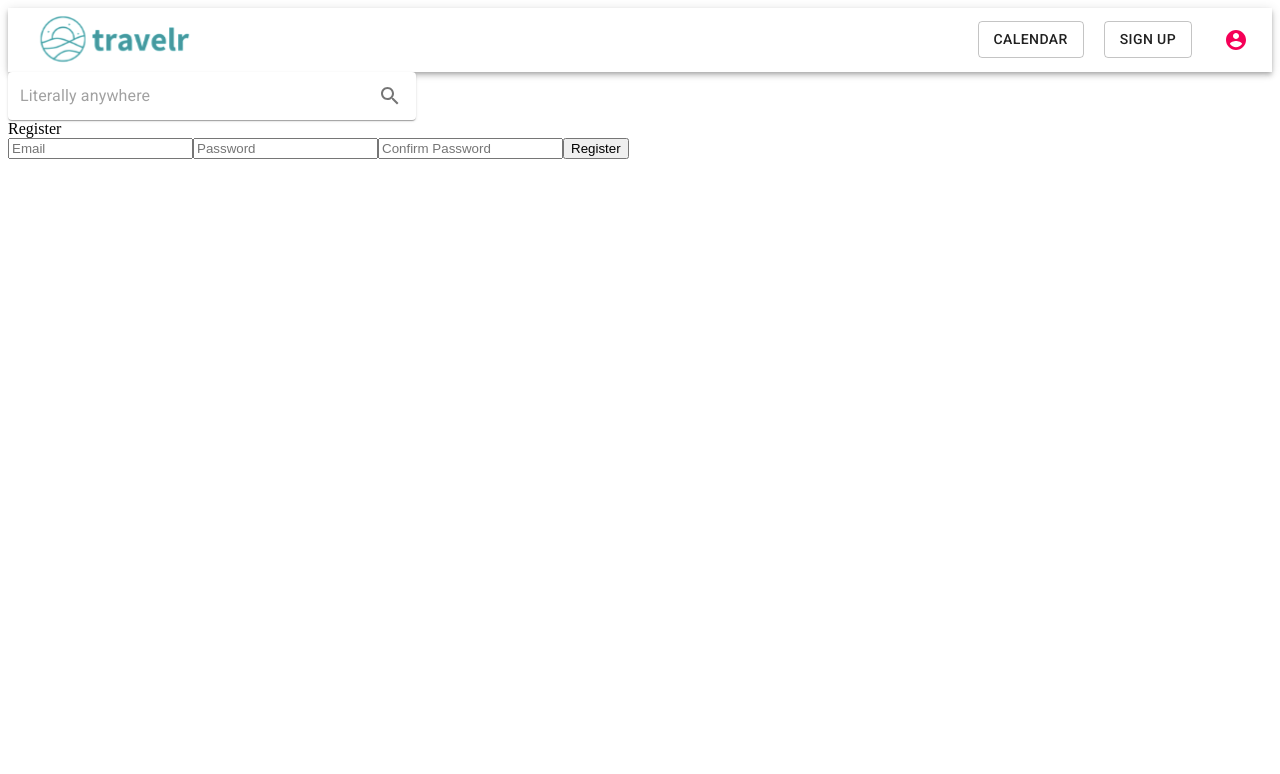
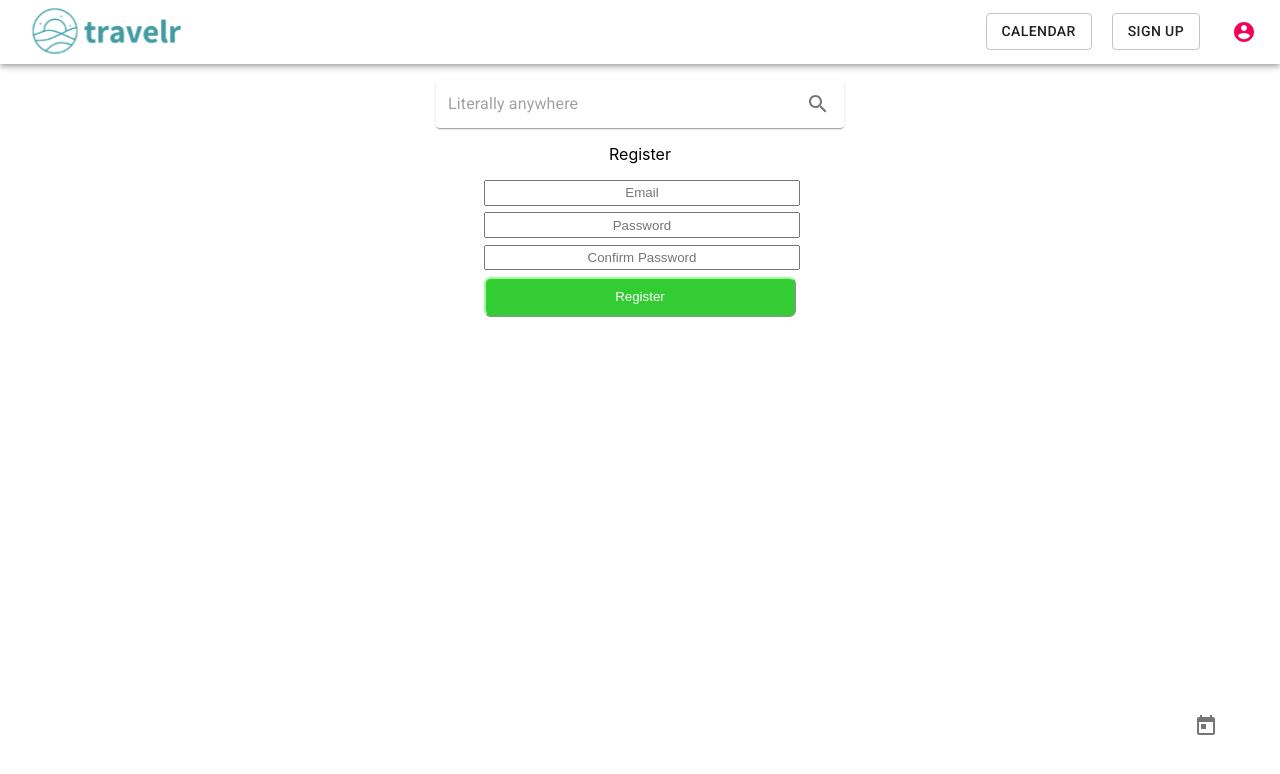
Before and after one commit to janet-chen/CPSC436I-project, a React (Create React App) app: page /register in a window 1280 px wide. Shown: the top 774 px of the page. Built offline with nearby package versions, Linux system fonts and the light colour scheme; what unsplash-js would draw is missing.

Commit message:
Integrated calendar into master branch

```diff
--- a/src/components/App.js
+++ b/src/components/App.js
@@ -10,7 +10,6 @@ import Display from './Display';
 import NavBar from './NavBar';
 import LandingPage from './LandingPage';
 import { BrowserRouter as Router, Route, Switch, Link } from 'react-router-dom';
-import Calendar from 'react-calendar';
 
 
 function App() {
@@ -23,9 +22,9 @@ function App() {
         <Route path="/login" component={Login} />
         <Route path="/register" component={Registration} />
         <Route path="/results" component={Display} />
-        <Route path="/calendar" component={Calendar} />
+        <Route path="/calendar" component={MainCalendar} />
       </Switch>
-
+      <CPopper />
     </Router>
 
 
--- a/src/components/Display.js
+++ b/src/components/Display.js
@@ -10,6 +10,7 @@ import Button from '@material-ui/core/Button';
 import Typography from '@material-ui/core/Typography';
 import FavoriteIcon from '@material-ui/icons/Favorite';
 import IconButton from '@material-ui/core/IconButton';
+import CPopper from './Calendar/CPopper';
 
 const styles = makeStyles => ({
   root: {
--- a/src/components/Media/Media.css
+++ /dev/null
@@ -1,4 +0,0 @@
-/* .media {
-  width: 80px;
-  background-color: lemonchiffon;
-} */
--- a/src/components/Media/Media.js
+++ /dev/null
@@ -1,21 +0,0 @@
-import React, { Component } from 'react';
-import './Media.css';
-
-class Media extends Component {
-  constructor (props) {
-    super(props);
-
-    this.state = {
-    };
-  }
-
-  render () {
-    return (
-      <div className='media' onClick='' onHover=''>
-        Insert video or picture here
-      </div>
-    );
-  }
-}
-
-export default Media;
--- a/src/components/SaveColumn/SaveColumn.js
+++ b/src/components/SaveColumn/SaveColumn.js
@@ -1,6 +1,6 @@
 import React, { Component } from 'react'
 import './SaveColumn.css'
-import Media from '../Media/Media'
+// import Media from '../Media/Media'
 
 export default class Registration extends Component {
     constructor(props) {
@@ -15,9 +15,6 @@ export default class Registration extends Component {
             <div className="saveColumn">
                 Your Favourites
                 <br></br>
-                <Media />
-                <Media />
-                <Media />
             </div>
         )
     }
--- a/src/components/UserForms/UserForms.css
+++ b/src/components/UserForms/UserForms.css
@@ -1,4 +1,4 @@
-/* form {
+form {
     margin: 2em;
     width: 25%;
     margin: 1em auto;
@@ -32,4 +32,4 @@ button:hover {
 .userform {
     text-align: center;
     margin: 1em;
-} */
+}
--- a/src/index.css
+++ b/src/index.css
@@ -1,4 +1,4 @@
-/* body {
+body {
   margin: 0;
   font-family: -apple-system, BlinkMacSystemFont, 'Segoe UI', 'Roboto', 'Oxygen',
     'Ubuntu', 'Cantarell', 'Fira Sans', 'Droid Sans', 'Helvetica Neue',
@@ -10,4 +10,4 @@
 code {
   font-family: source-code-pro, Menlo, Monaco, Consolas, 'Courier New',
     monospace;
-} */
+}
```
Also changed, not shown: src/components/Display/Display.css (deleted, +0 -8 lines).
